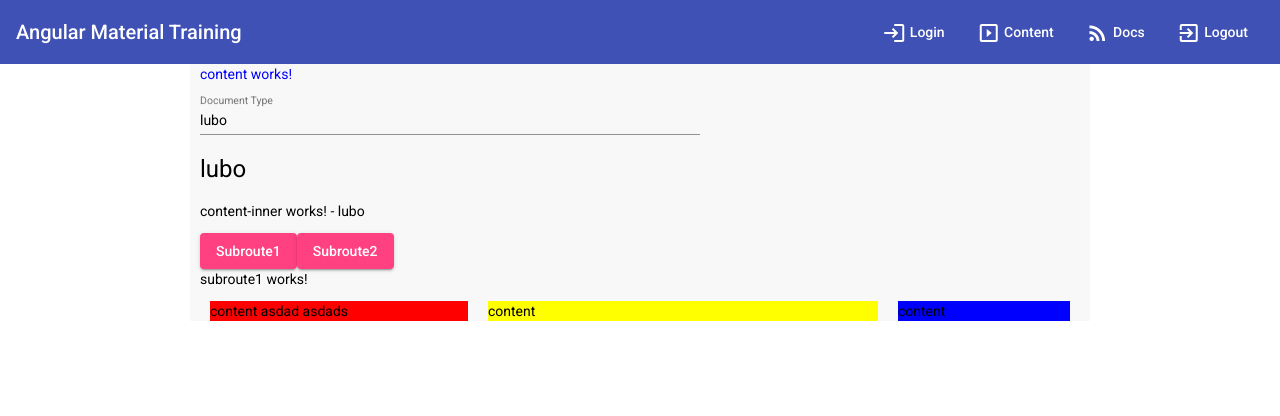
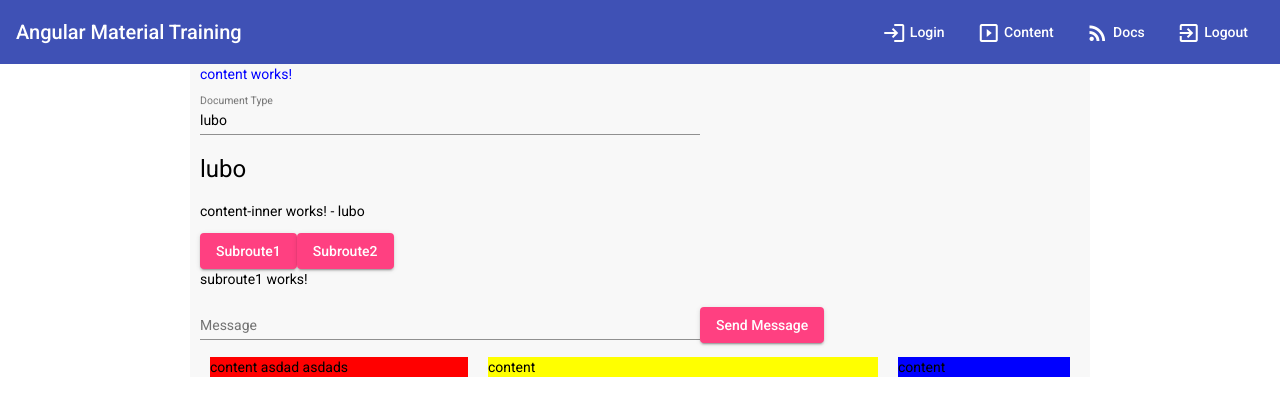
Before and after one commit to inspirexs/angular-training, an Angular app: page /content/subroute1 in a window 1280 px wide. Shown: the top 416 px of the page. Built offline with nearby package versions, Linux system fonts and the light colour scheme.

Commit message:
cross component / cross module communication

```diff
--- a/src/app/components/content/content-subroutes/subroute1/subroute1.component.html
+++ b/src/app/components/content/content-subroutes/subroute1/subroute1.component.html
@@ -1,3 +1,11 @@
 <p>
   subroute1 works!
 </p>
+
+<mat-form-field class="example-full-width" style="width: 500px;">
+  <mat-label>Message</mat-label>
+  <input
+  matInput placeholder="Enter Your Message" [(ngModel)]="message">
+</mat-form-field>
+
+<button mat-raised-button color="accent" (click)="sendMessage()">Send Message</button>
--- a/src/app/components/content/content-subroutes/subroute1/subroute1.component.ts
+++ b/src/app/components/content/content-subroutes/subroute1/subroute1.component.ts
@@ -1,4 +1,5 @@
 import { Component, OnInit } from '@angular/core';
+import { MessageService } from 'src/app/services/message.service';
 
 @Component({
   selector: 'app-subroute1',
@@ -7,9 +8,20 @@
 })
 export class Subroute1Component implements OnInit {
 
-  constructor() { }
+  message: string ='';
+
+  constructor(private messageService: MessageService) { }
 
   ngOnInit() {
   }
 
+  setMessage(message: string): void{
+    this.messageService.getSubject().next(message);
+  }
+
+  sendMessage(): void{
+    this.setMessage(this.message);
+    console.log('send message');
+  }
+
 }
--- a/src/app/components/header/header.component.html
+++ b/src/app/components/header/header.component.html
@@ -1,5 +1,5 @@
 <mat-toolbar fxLayout="row" color="primary">
-  <span fxFlex>Angular Material Training</span>
+  <span fxFlex>Angular Material Training {{subjectTitle}}</span>
   <button mat-button fxHide.xs [routerLink]="['/']">
     <mat-icon class="mr" >login</mat-icon>
     Login
--- a/src/app/components/header/header.component.ts
+++ b/src/app/components/header/header.component.ts
@@ -1,4 +1,5 @@
 import { Component, OnInit } from '@angular/core';
+import { MessageService } from 'src/app/services/message.service';
 
 @Component({
   selector: 'app-header',
@@ -6,10 +7,14 @@
   styleUrls: ['./header.component.css']
 })
 export class HeaderComponent implements OnInit {
+  subjectTitle: string = "";
 
-  constructor() { }
+  constructor(private messageService: MessageService) { }
 
   ngOnInit() {
+    this.messageService.getSubject().subscribe( data => {
+      this.subjectTitle = data;
+    } );
   }
 
 }
--- /dev/null
+++ b/src/app/services/message.service.ts
@@ -0,0 +1,17 @@
+import { Injectable } from '@angular/core';
+import { Subject } from 'rxjs';
+
+@Injectable({
+  providedIn: 'root'
+})
+export class MessageService {
+
+  private subject = new Subject<string>();
+
+  constructor() { }
+
+  getSubject(): Subject<string> {
+    return this.subject;
+  }
+
+}
```
Also changed, not shown: 1 other file (tests, documents, lock files or other folders).
